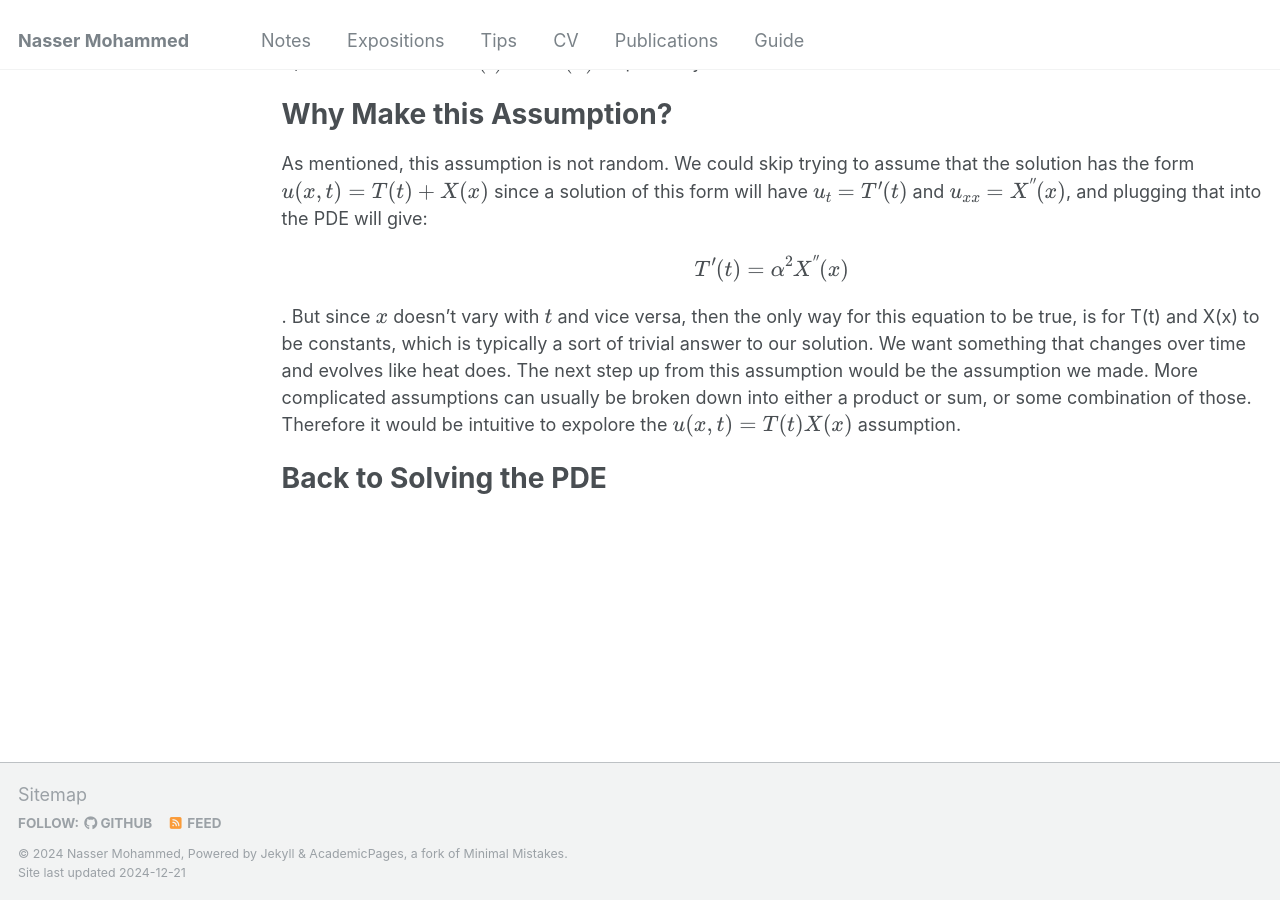
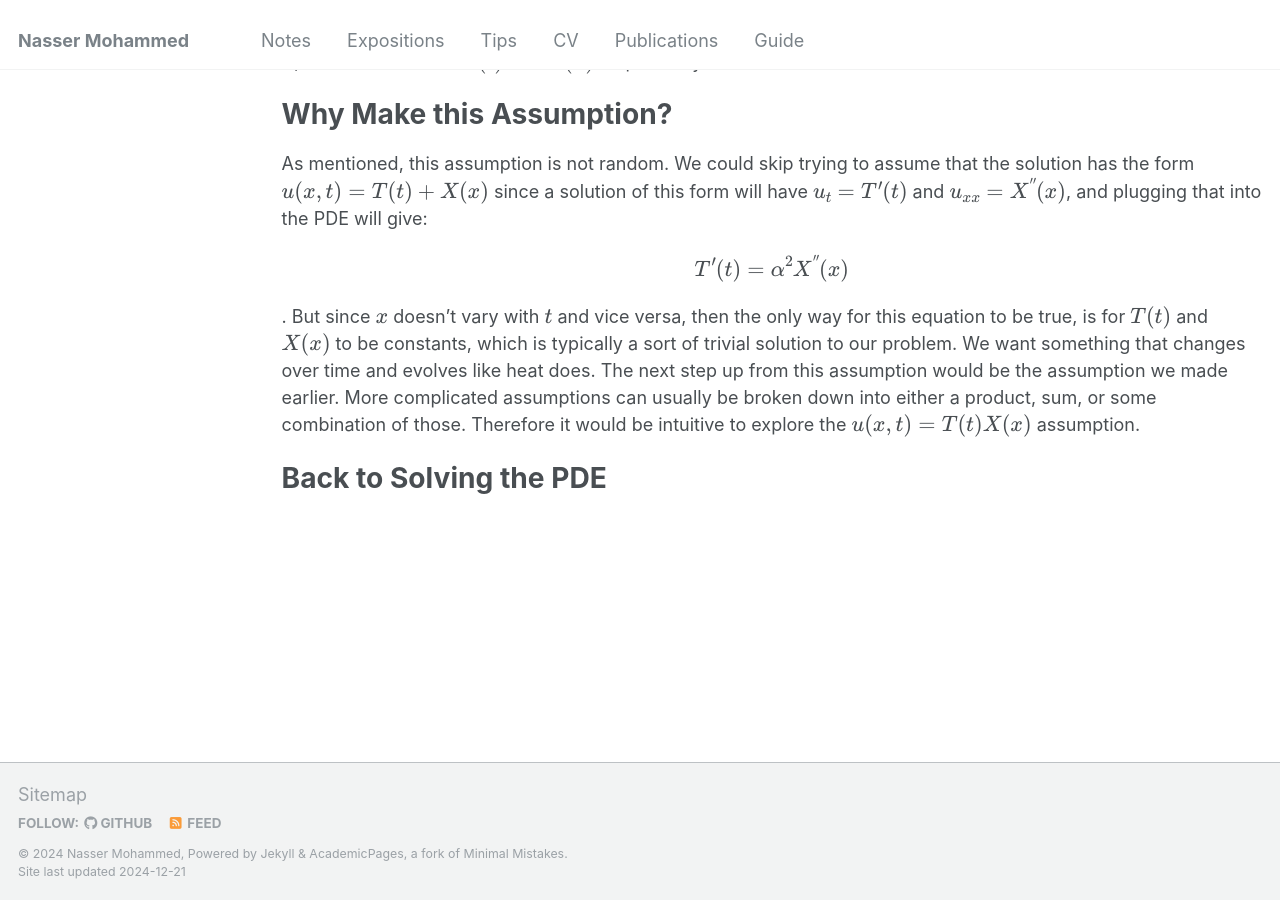
Before and after one commit to Nasser-Mohammed/Nasser-Mohammed.github.io, a Jekyll site: the page built from _pages/notes/pde/heatequation.md, in a window 1280 px wide and 900 px high, scrolled down 928 px. Built offline with Jekyll 4.4.1, drawn with Linux system fonts in a browser that asks for light colours.

Commit message:
Update heatequation.md

```diff
--- a/_pages/notes/pde/heatequation.md
+++ b/_pages/notes/pde/heatequation.md
@@ -26,7 +26,7 @@
 
 Why Make this Assumption?
 =====
-As mentioned, this assumption is not random. We could skip trying to assume that the solution has the form \\(u(x,t) = T(t) + X(x)\\) since a solution of this form will have \\(u_t = T'(t)\\) and \\(u_{xx} = X^{\''}(x)\\), and plugging that into the PDE will give: \\[T'(t) =\alpha^2X^{\''}(x)\\]. But since \\(x\\) doesn't vary with \\(t\\) and vice versa, then the only way for this equation to be true, is for T(t) and X(x) to be constants, which is typically a sort of trivial answer to our solution. We want something that changes over time and evolves like heat does. The next step up from this assumption would be the assumption we made. More complicated assumptions can usually be broken down into either a product or sum, or some combination of those. Therefore it would be intuitive to expolore the \\(u(x,t) = T(t)X(x)\\) assumption.
+As mentioned, this assumption is not random. We could skip trying to assume that the solution has the form \\(u(x,t) = T(t) + X(x)\\) since a solution of this form will have \\(u_t = T'(t)\\) and \\(u_{xx} = X^{\''}(x)\\), and plugging that into the PDE will give: \\[T'(t) =\alpha^2X^{\''}(x)\\]. But since \\(x\\) doesn't vary with \\(t\\) and vice versa, then the only way for this equation to be true, is for \\(T(t)\\) and \\(X(x)\\) to be constants, which is typically a sort of trivial solution to our problem. We want something that changes over time and evolves like heat does. The next step up from this assumption would be the assumption we made earlier. More complicated assumptions can usually be broken down into either a product, sum, or some combination of those. Therefore it would be intuitive to explore the \\(u(x,t) = T(t)X(x)\\) assumption.
 
 Back to Solving the PDE
 =====
```
